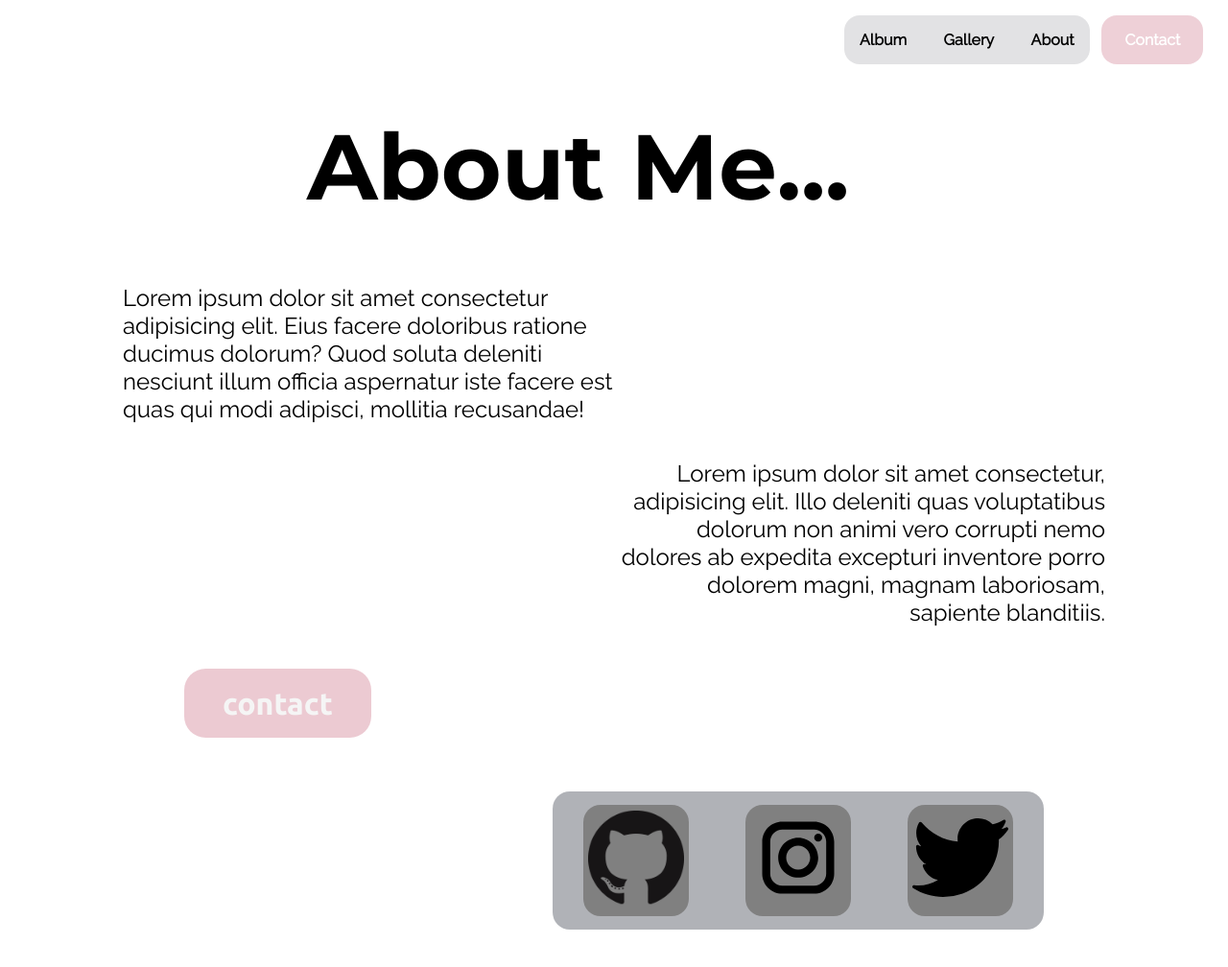
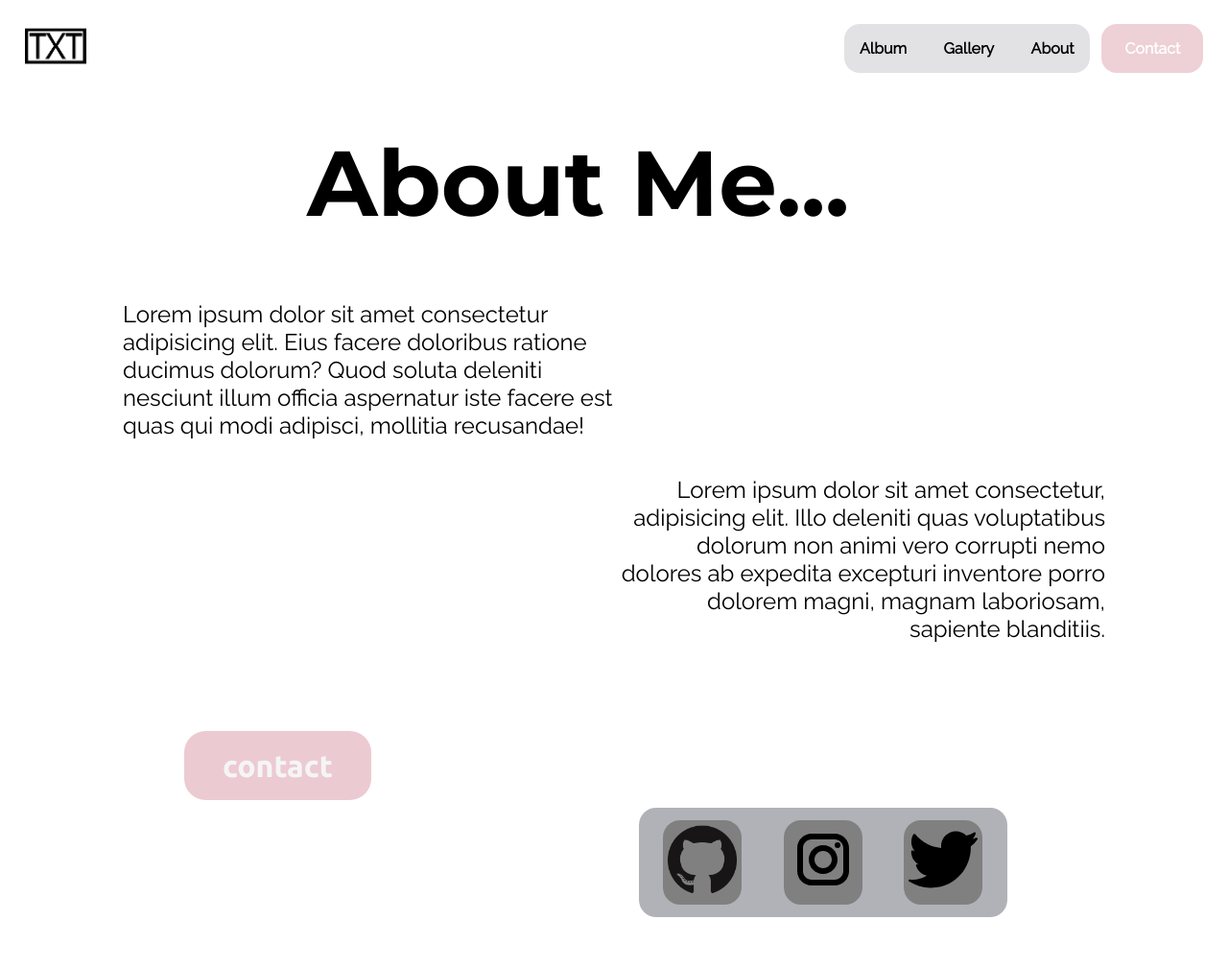
Before and after one commit to TXTstyle/TXTstyle.github.io, a plain HTML site: page about.html in a window 1280 px wide. Shown: the whole page at 96% size. Before the commit the page ends 969 px from the top, so only its background shows below. Drawn offline with Linux system fonts and the light colour scheme.

Commit message:
Header, AboutMe

```diff
--- a/about.html
+++ b/about.html
@@ -11,6 +11,14 @@
   </head>
   <body>
     <header>
+      <div>
+        <img
+          src="./res/icon/TXT-logo.jpg"
+          alt="Logo"
+          class="Logo"
+          onclick="OpenLink('index')"
+        />
+      </div>
       <div class="HeaderBox">
         <div class="HeaderAGA">
           <h4 onclick="OpenLink('album')">Album</h4>
@@ -42,7 +50,7 @@
           <img
             src="./res/icon/GitHub-Mark-120px-plus.png"
             alt="Github logo"
-            onclick="OpenSite('github.com')"
+            onclick="OpenSite('github.com/txtstyle')"
           />
         </li>
         <li>
@@ -56,7 +64,7 @@
           <img
             src="./res/icon/twitter-svgrepo-com.svg"
             alt=" Twitter logo"
-            onclick="OpenSite('twitter.com')"
+            onclick="OpenSite('twitter.com/TXTstyle_')"
           />
         </li>
       </ul>
--- a/style.css
+++ b/style.css
@@ -198,6 +198,25 @@ body {
 /*
   Header
 */
+header {
+  display: flex;
+  flex-direction: row;
+  flex-wrap: nowrap;
+  align-content: center;
+  justify-content: space-between;
+  align-items: center;
+}
+
+.Logo {
+  height: 4em;
+  border-radius: 12px;
+  margin-left: 2vw;
+  margin-top: 1em;
+}
+
+.Logo:hover {
+  filter: brightness(85%);
+}
 
 .HeaderBox {
   display: flex;
@@ -403,6 +422,7 @@ body {
 .SocialSec {
   position: relative;
   margin-top: 20%;
+  padding-bottom: 20em;
 }
 
 .ContactB {
@@ -413,7 +433,7 @@ body {
   border-radius: 0.7em;
   padding: 0.55em 1.25em;
   position: absolute;
-  top: 16%;
+  top: 15%;
   left: 15%;
   color: whitesmoke;
   z-index: 1;
@@ -430,13 +450,13 @@ body {
   font-size: 2vw;
   background-color: #2025345a;
   border-radius: 0.7em;
-  padding: 0.55em 1.25em;
+  padding: 0.5em 1em;
   position: absolute;
   margin-top: 10%;
-  right: 15%;
+  right: 18%;
   color: whitesmoke;
   text-decoration: none;
-  width: 40%;
+  width: 30%;
   display: flex;
   flex-direction: row;
   justify-content: space-between;
@@ -449,5 +469,5 @@ body {
   padding: 5px;
 }
 .SocialList li img {
-  width: 100px;
+  width: 72px;
 }
```
Also changed, not shown: album.html (+8 -0 lines), contact.html (+8 -0 lines), gallery.html (+8 -0 lines), index.html (+9 -2 lines), res/icon/TXT-logo.jpg (added).
